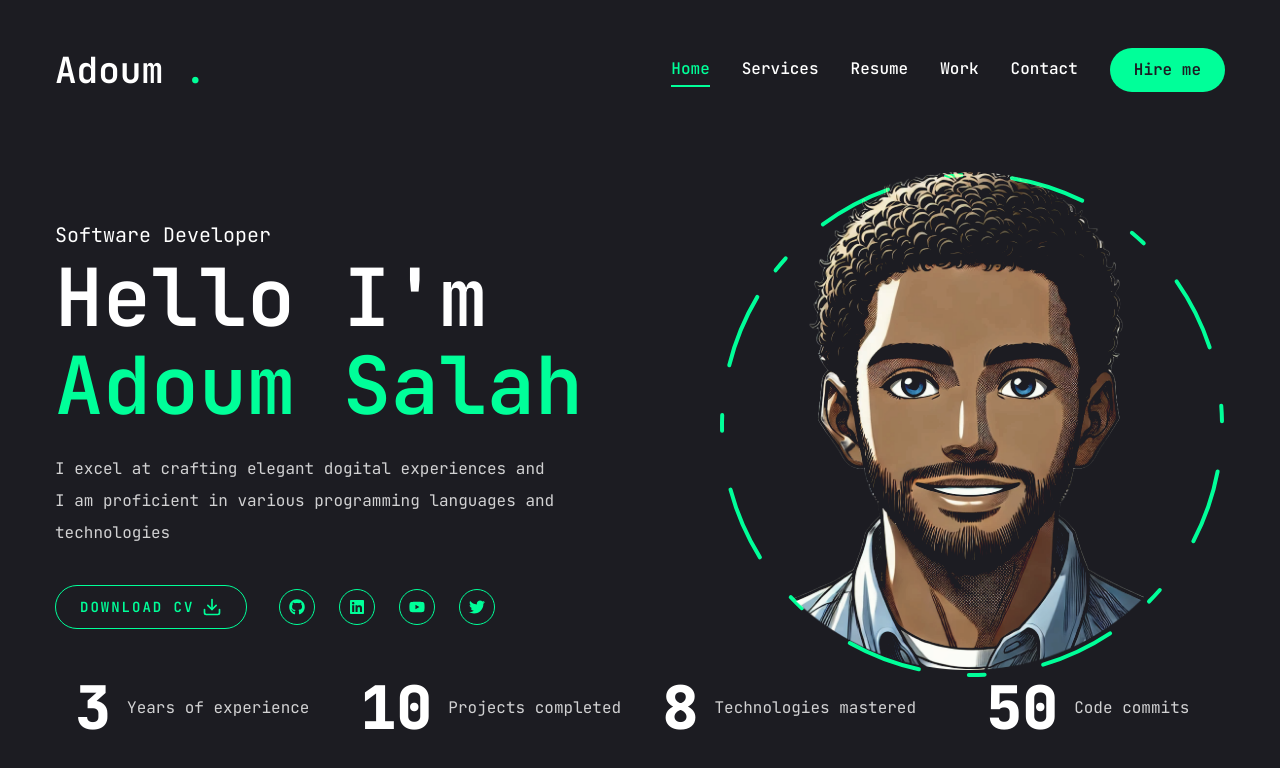
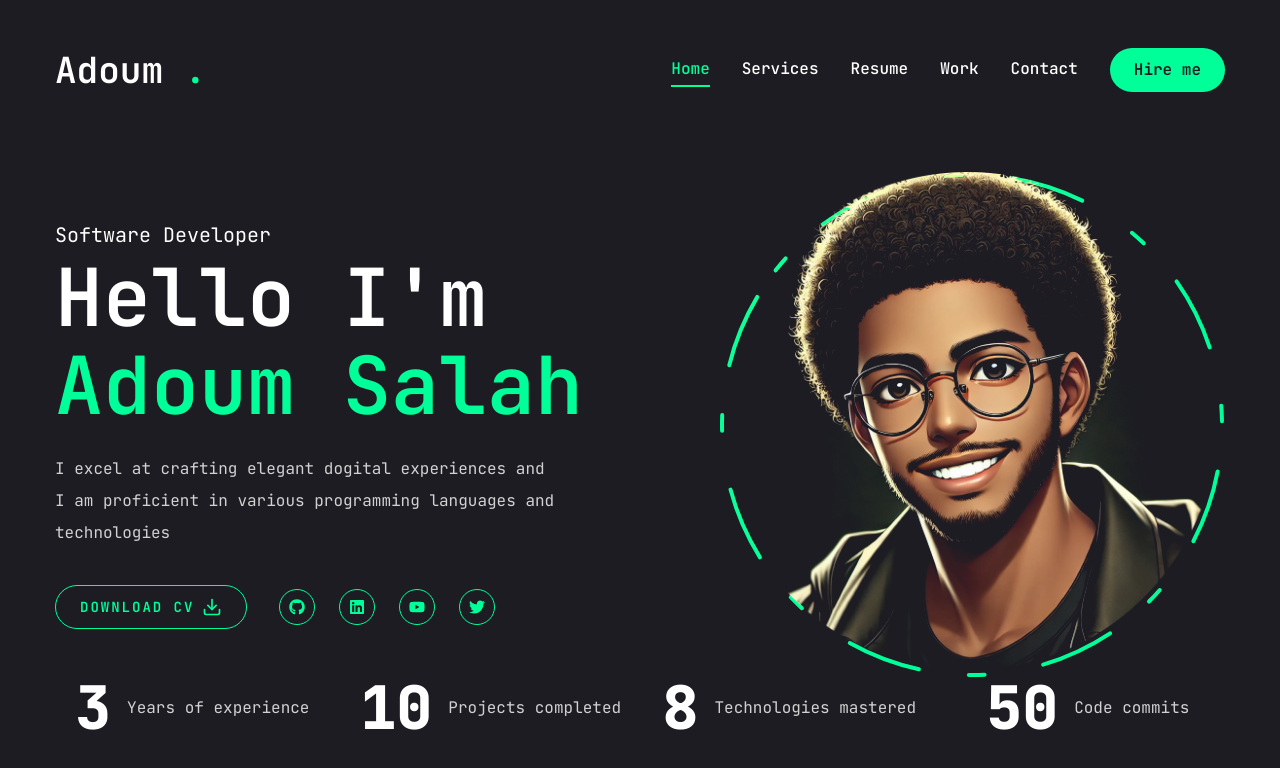
Before and after one commit to Adoum15/Portfolio_Next, a Next.js app: page / in a window 1280 px wide. Shown: the top 768 px of the page. Built offline with nearby package versions, Linux system fonts and the light colour scheme.

Commit message:
mise a jour de la photo

```diff
--- a/components/Photo.jsx
+++ b/components/Photo.jsx
@@ -22,7 +22,7 @@ function Photo() {
           }}
         className="w-[298px] h-[298px] xl:w-[498px] xl:h-[498px] mix-blend-lighten absolute">
           <Image
-            src="/photo3.png"
+            src="/photo4.png"
             priority
             quality={100}
             fill
```
Also changed, not shown: public/photo4.png (added).
